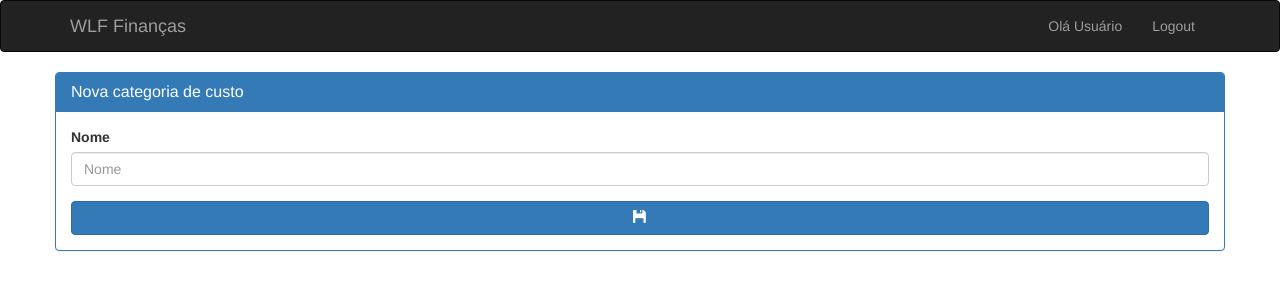
After one commit to wendreof/financeManager, a PHP site: template templates/category-costs/create.html.twig in a window 1280 px wide. The commit adds this page. Shown: the top 300 px of the page. Run offline with PHP 8.4, Linux system fonts and the light colour scheme; the template is opened without the code that fills it, so the values that code supplies are empty; some libraries are stand-ins or nearby versions.

Commit message:
Creating CategoryCosts

```diff
--- a/src/Application.php
+++ b/src/Application.php
@@ -58,6 +58,12 @@ class Application
         return $this;
     }
 
+    public function post($path, $action, $name = null): Application{
+            $routing = $this->service('routing');
+            $routing->post($name, $path, $action);
+            return $this;
+    }
+
     public function start(){
         $route = $this->service('route');
         /** @var ServerRequestInterface $request */
--- a/src/Models/CategoryCost.php
+++ b/src/Models/CategoryCost.php
@@ -12,6 +12,9 @@ use Illuminate\Database\Eloquent\Model;
 
 class CategoryCost extends Model
 {
-
+    #Mass Assignment
+    protected $fillable = [
+        'name'
+    ];
 
 }
--- /dev/null
+++ b/templates/category-costs/create.html.twig
@@ -0,0 +1,26 @@
+{% extends 'layout.html.twig' %}
+
+{% block content %}
+    <div class="container">
+        <div class="row">
+            <div class="panel panel-primary">
+                <div class="panel-heading">
+                    <h3 class="panel-title">
+                        Nova categoria de custo
+                    </h3>
+                </div>
+                <div class="panel-body">
+                    <form method="post" action="/category-costs/store">
+                        <label class="control-label">Nome</label>
+                        <div class="form-group">
+                            <input class="form-control" type="text" placeholder="Nome" name="name">
+                        </div>
+                        <button type="submit" class="btn btn-primary btn-block">
+                            <span class="glyphicon glyphicon-floppy-disk"></span>
+                        </button>
+                    </form>
+                </div>
+            </div>
+        </div>
+    </div>
+{% endblock %}
```
Also changed, not shown: public/index.php (+15 -2 lines).
